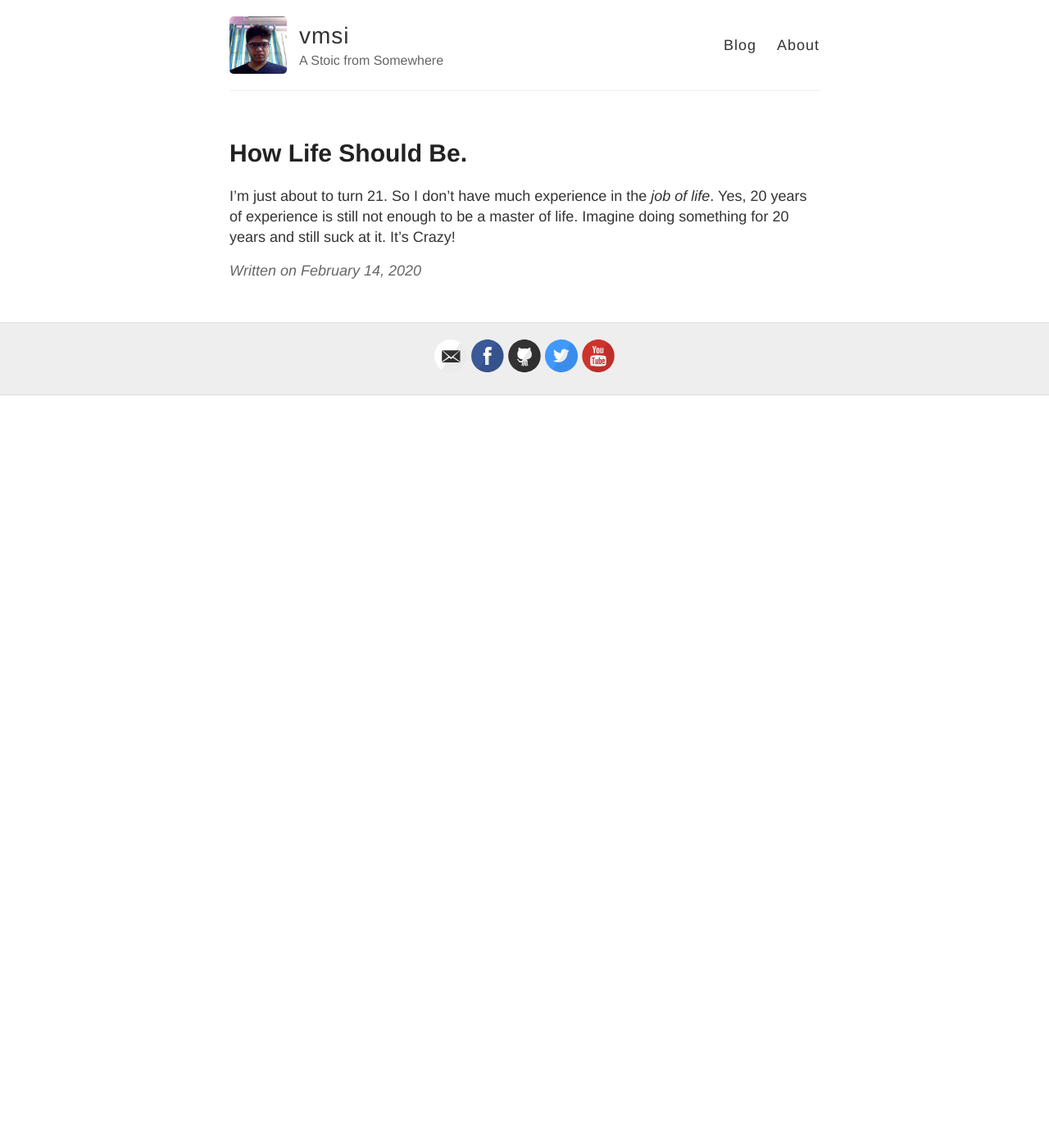
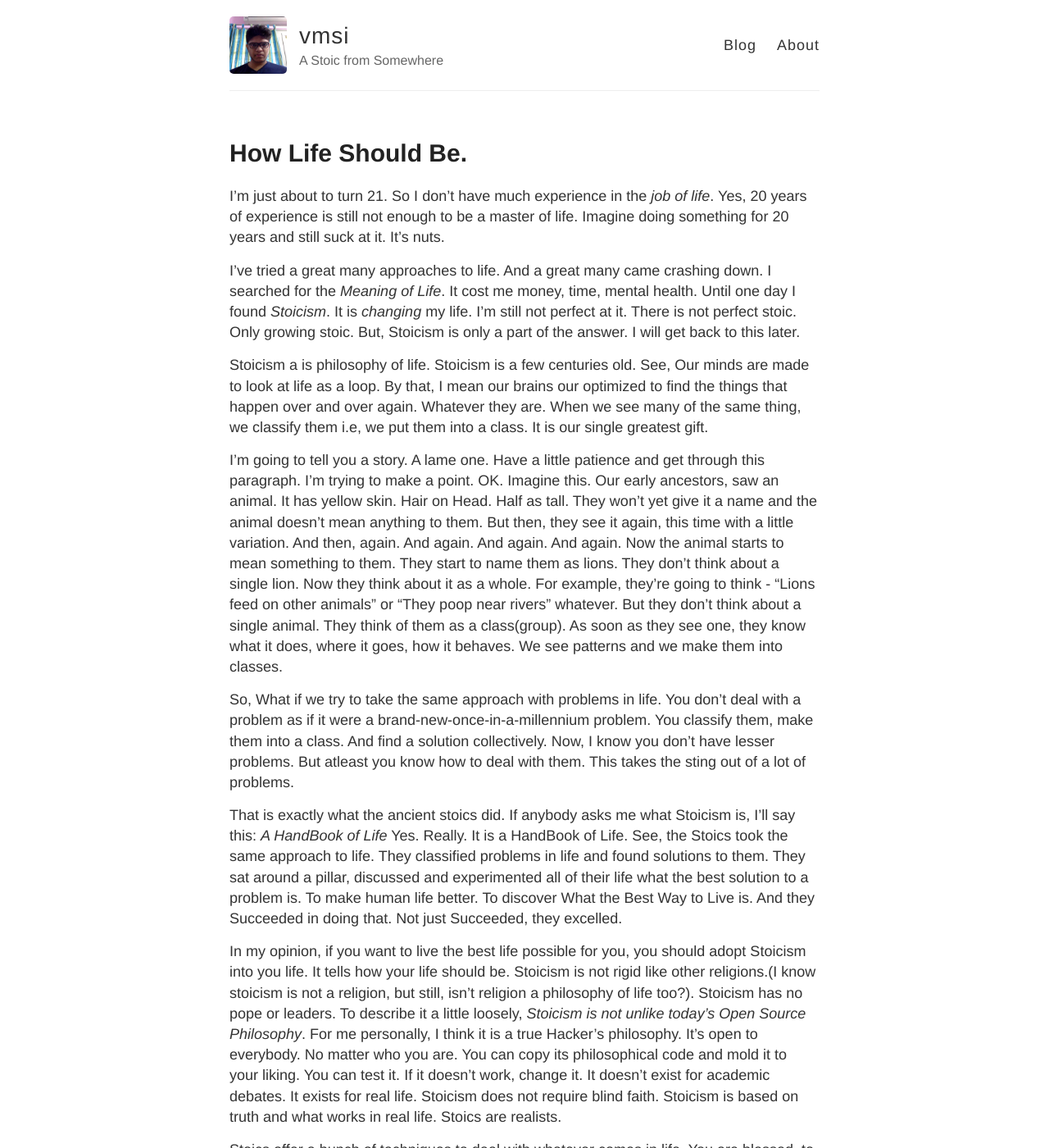
Before and after one commit to elliotjsteve/elliotjsteve.github.io, a Jekyll site: the page built from _posts/2020-02-14-how_life_should_be.md, in a window 1280 px wide and 1400 px high. Shown: the whole window at 82% size. Built offline with Jekyll 4.4.1, drawn with Linux system fonts in a browser that asks for light colours; some of the changed text lies outside the part shown.

Commit message:
2nd_post

```diff
--- a/_posts/2020-02-14-how_life_should_be.md
+++ b/_posts/2020-02-14-how_life_should_be.md
@@ -3,4 +3,100 @@ layout: post
 title: How Life Should Be.
 ---
 
-I'm just about to turn 21. So I don't have much experience in the _job of life_. Yes, 20 years of experience is still not enough to be a master of life. Imagine doing something for 20 years and still suck at it. It's Crazy!
+I'm just about to turn 21.
+So I don't have much experience in the _job of life_.
+Yes, 20 years of experience is still not enough to be a master of life.
+Imagine doing something for 20 years and still suck at it. It's nuts.
+
+I've tried a great many approaches to life.
+And a great many came crashing down.
+I searched for the _Meaning of Life_.
+It cost me money, time, mental health.
+Until one day I found _Stoicism_.
+It is _changing_ my life.
+I'm still not perfect at it.
+There is not perfect stoic.
+Only growing stoic.
+But, Stoicism is only a part of the answer.
+I will get back to this later.
+
+Stoicism a is philosophy of life.
+Stoicism is a few centuries old.
+See, Our minds are made to look at life as a loop.
+By that, I mean our brains our optimized to find the things that happen over and over again. Whatever they are.
+When we see many of the same thing, we classify them i.e, we put them into a class.
+It is our single greatest gift.
+
+I'm going to tell you a story.
+A lame one.
+Have a little patience and get through this paragraph.
+I'm trying to make a point.
+OK.
+Imagine this.
+Our early ancestors, saw an animal. It has yellow skin. Hair on Head. Half as tall.
+They won't yet give it a name and the animal doesn't mean anything to them.
+But then, they see it again, this time with a little variation.
+And then, again. And again. And again. And again.
+Now the animal starts to mean something to them.
+They start to name them as lions.
+They don't think about a single lion.
+Now they think about it as a whole.
+For example, they're going to think - "Lions feed on other animals" or "They poop near rivers" whatever.
+But they don't think about a single animal.
+They think of them as a class(group).
+As soon as they see one, they know what it does, where it goes, how it behaves.
+We see patterns and we make them into classes.
+
+So, What if we try to take the same approach with problems in life. You don't deal with a problem as if it were a brand-new-once-in-a-millennium problem. You classify them, make them into a class. And find a solution collectively. Now, I know you don't have lesser problems. But atleast you know how to deal with them. This takes the sting out of a lot of problems.
+
+That is exactly what the ancient stoics did.
+If anybody asks me what Stoicism is, I'll say this: _A HandBook of Life_
+Yes. Really.
+It is a HandBook of Life.
+See, the Stoics took the same approach to life.
+They classified problems in life and found solutions to them.
+They sat around a pillar, discussed and experimented all of their life what the best solution to a problem is.
+To make human life better.
+To discover What the Best Way to Live is.
+And they Succeeded in doing that.
+Not just Succeeded, they excelled.
+
+In my opinion, if you want to live the best life possible for you, you should adopt Stoicism into you life.
+It tells how your life should be.
+Stoicism is not rigid like other religions.(I know stoicism is not a religion, but still, isn't religion a philosophy of life too?).
+Stoicism has no pope or leaders.
+To describe it a little loosely, _Stoicism is not unlike today's Open Source Philosophy_.
+For me personally, I think it is a true Hacker's philosophy.
+It's open to everybody. No matter who you are.
+You can copy its philosophical code and mold it to your liking.
+You can test it.
+If it doesn't work, change it.
+It doesn't exist for academic debates. It exists for real life.
+Stoicism does not require blind faith.
+Stoicism is based on truth and what works in real life.
+Stoics are realists.
+
+Stoics offer a bunch of techniques to deal with whatever comes in life.
+You are blessed, to say the least, if you could understand stoicism.
+Now if you are interested in adopting stoicism, Here's what you shouldn't do:
+...Don't study about stoicism on the web or don't look at summaries of stoicism. Those summaries don't even scratch the surface and they miss so much context.
+Here's what you should do:
+...Get a good book. Don't pick up a very old one. They're like legacy code. Hard to Understand. Try translated versions.
+A Good example is: [A Guide to the Good Life](https://www.goodreads.com/book/show/5617966-a-guide-to-the-good-life).
+I think, in fact, this is the best book on stoicism.
+I strongly recommend this book because, the author made his own changes to stoicism that is even better.
+...An open mind is a prerequisite.
+
+That answers the question of _How Life Should be_: Stoic
+Sadly, there is another important part that Stoicism neglects: Direction.
+It doesn't tell you what to do in life.
+It tells you what's worth pursuing and what's not.
+But not what to do.
+At first, I thought this is a serious defect.
+But as they say, _It's not a bug, It's a feature_.
+And I understood why.
+In its own way, Stoicism tells you, You can do Whatever you want.
+You have all the choices in the whole wide world.
+What do you want to be?
+To quote Victor Frankl,
+>Ultimately, man should not ask what the meaning of his life is, but rather must recognize that it is he who is asked. In a word, each man is questioned by life; and he can only answer to life by answering for his own life; to life he can only respond by being responsible.
```
